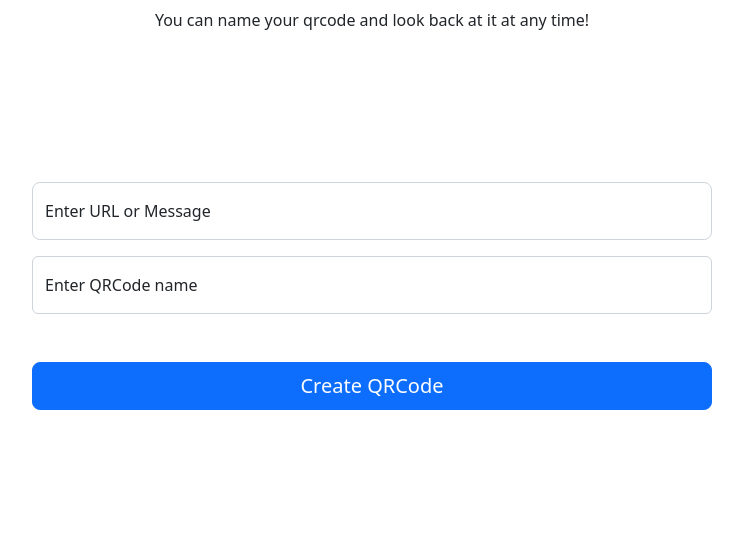
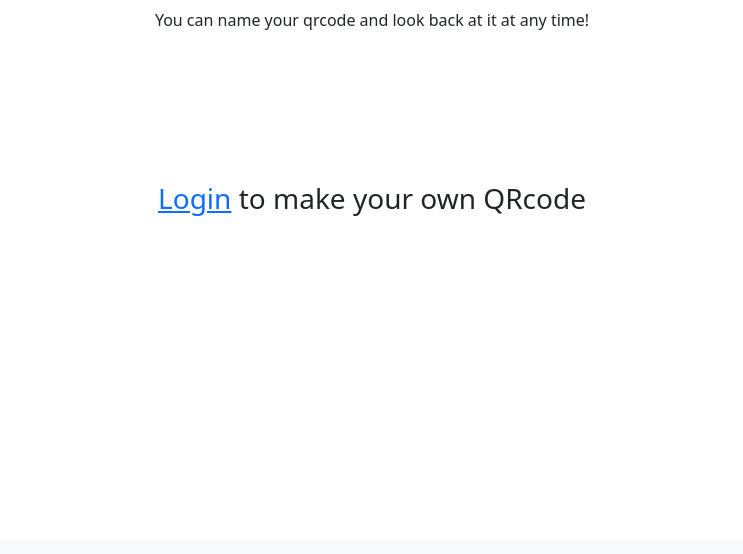
Before and after one commit to Kaito-and-Kanta-collaboration/QRcode_maker, a Django app: page / in a window 1280 px wide. Shown: the part 260-814 px from the top of the page, without its empty margins (268-1011 px from the left). After the commit the page ends 476 px from the top, so only its background shows below. Run offline with Django 3.2, Linux system fonts and the light colour scheme.

Commit message:
Change layout inside form

```diff
--- a/templates/home.html
+++ b/templates/home.html
@@ -11,12 +11,12 @@
             <h1 class="display-5 fw-normal" style="text-align:center; margin-bottom:10px;">Make Your Own QRCode.</h1>
             <p style="text-align:center; margin-bottom:150px; font-weight:40px;">You can name your qrcode and look back at it at any time!</p>
             <!-- Form Start-->
+            {% if user.is_authenticated %}
                 <form method="post" class="mt-4">
                     {{ create_qrcode_form.non_field_errors }}
                     {% csrf_token %}
 
-                {% if user.is_authenticated %}
-                <!-- URLかMessageを入力　-->
+                    <!-- QRCodeのurl_or_message入力 -->
                     <div class="form-floating mb-3">
                         {{ create_qrcode_form.url_or_message }}
                         <label for="floatingInput">Enter URL or Message</label>
@@ -29,23 +29,17 @@
                         <label for="floatingPassword">Enter QRCode name</label>
                     </div>
                     {{ create_qrcode_form.name.errors }}
-
+                    <div class="d-grid">
+                        <button type="submit" class="btn btn-lg btn-primary">Create QRCode</button>
+                    </div>
+                </form>
             {% else %}
-                <!-- URLかMessageを入力　-->
-                <div class="form-floating mb-3">
-                    <input class="form-control form-control-lg" type="text" placeholder="Enter QRCode or Message">
-                    <label for="floatingInput">Enter URL or Message</label>
+                <div class="d-flex justify-content-center">
+                    <p class="h3">
+                        <a href="{% url 'accounts:login' %}">Login</a> to make your own QRcode
+                    </p>
                 </div>
-
-                <!-- QRCodeのName入力 -->
-                <div class="form-floating mb-5">
-                    <input class="form-control" type="text" placeholder="Enter QRCode Name">
-                    <label for="floatingPassword">Enter QRCode name</label>
-                </div>
-
             {% endif %}
-                <div class="d-grid"><button type="submit" class="btn btn-lg btn-primary">Create QRCode</button></div>
-            </form>
             <!-- Form END -->
         </div>
     </div>
```
Lines whose indentation alone changed are shown as unchanged.
